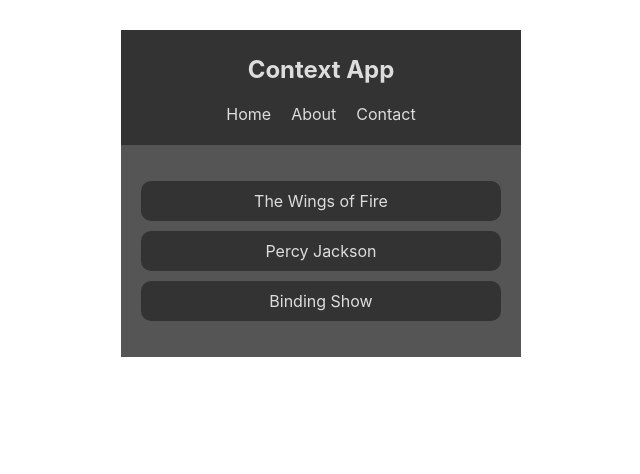
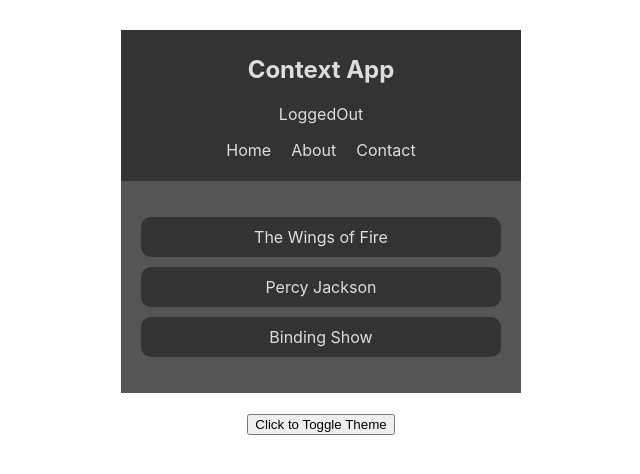
Before and after one commit to SameerBatla/Library-using-useContext-and-Hooks, a React (Create React App) app: page / in a window 1280 px wide. Shown: the top 474 px of the page, without its empty margins (319-959 px from the left). Built offline with nearby package versions, Linux system fonts and the light colour scheme.

Commit message:
added multiple context for auth user

```diff
--- a/src/App.js
+++ b/src/App.js
@@ -3,12 +3,17 @@ import Navbar from './components/Navbar';
 import Booklist from './components/Booklist';
 import '../src/index.css';
 import ThemeContextProvider from './contexts/ThemeContext';
+import ThemeToggle from './components/ThemeToggle';
+import AuthContextProvider from './contexts/AuthContext';
 const App = () => {
   return (
     <div className="App">
       <ThemeContextProvider>
-        <Navbar />
-        <Booklist />
+        <AuthContextProvider>
+          <Navbar />
+          <Booklist />
+          <ThemeToggle />
+        </AuthContextProvider>
       </ThemeContextProvider>
     </div>
   );
--- a/src/components/Navbar.js
+++ b/src/components/Navbar.js
@@ -1,14 +1,19 @@
 import React, { useContext } from 'react';
 import { ThemeContext } from '../contexts/ThemeContext';
+import { AuthContext } from '../contexts/AuthContext';
 
 const Navbar = () => {
   const { isLightTheme, light, dark } = useContext(ThemeContext);
+  const { isAuthenticated, toggleAuth } = useContext(AuthContext);
   const theme = isLightTheme ? light : dark;
 
   return (
     <div>
       <nav style={{ background: theme.ui, color: theme.syntax }}>
         <h1>Context App</h1>
+        <div onClick={toggleAuth}>
+          {isAuthenticated ? 'LoggedIn' : 'LoggedOut'}
+        </div>
         <ul>
           <li>Home</li>
           <li>About</li>
--- /dev/null
+++ b/src/components/ThemeToggle.js
@@ -0,0 +1,14 @@
+import React, { useContext } from 'react';
+import { ThemeContext } from '../contexts/ThemeContext';
+
+const ThemeToggle = () => {
+  const { toggleTheme } = useContext(ThemeContext);
+
+  return (
+    <div>
+      <button onClick={toggleTheme}>Click to Toggle Theme</button>
+    </div>
+  );
+};
+
+export default ThemeToggle;
--- a/src/contexts/AuthContext.js
+++ b/src/contexts/AuthContext.js
@@ -0,0 +1,32 @@
+import React, { createContext, Component } from 'react';
+
+export const AuthContext = createContext();
+
+export class AuthContextProvider extends Component {
+  constructor(props) {
+    super(props);
+
+    this.state = {
+      isAuthenticated: false,
+    };
+  }
+  toggleAuth = () => {
+    this.setState({
+      isAuthenticated: !this.state.isAuthenticated,
+    });
+  };
+
+  render() {
+    return (
+      <div>
+        <AuthContext.Provider
+          value={{ ...this.state, toggleAuth: this.toggleAuth }}
+        >
+          {this.props.children}
+        </AuthContext.Provider>
+      </div>
+    );
+  }
+}
+
+export default AuthContextProvider;
--- a/src/contexts/ThemeContext.js
+++ b/src/contexts/ThemeContext.js
@@ -13,10 +13,16 @@ export class ThemeContextProvider extends Component {
     };
   }
 
+  toggleTheme = () => {
+    this.setState({
+      isLightTheme: !this.state.isLightTheme,
+    });
+  };
+
   render() {
     return (
       <div>
-        <ThemeContext.Provider value={{ ...this.state }}>
+        <ThemeContext.Provider value={{ ...this.state,toggleTheme:this.toggleTheme }}>
           {this.props.children}
         </ThemeContext.Provider>
       </div>
```
